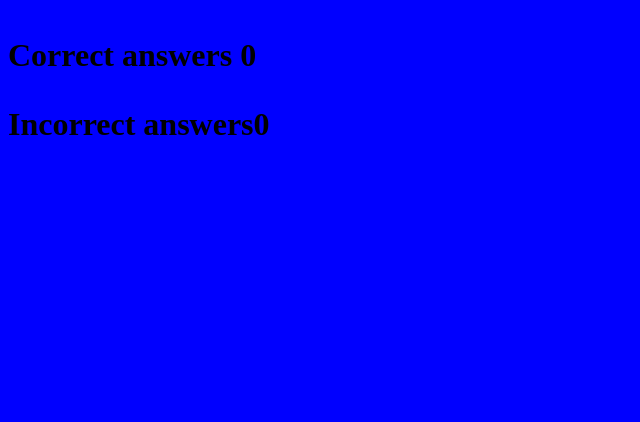
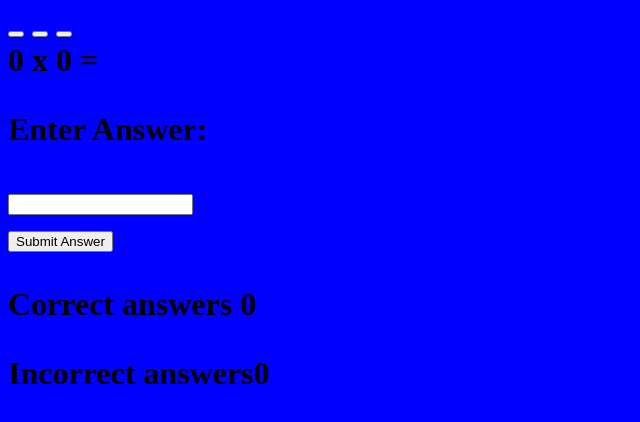
Before and after one commit to saram88/love-maths, a plain HTML site: page index.html in a window 1280 px wide. Shown: the part 92-514 px from the top of the page, without its empty margins (0-640 px from the left). Drawn offline with Linux system fonts and the light colour scheme.

```diff
--- a/index.html
+++ b/index.html
@@ -11,8 +11,29 @@
       <h1 class="heading"</h1>
           <img class="logo" src="assets/Images/logo.png" alt="logo"> Love Maths
       <div class="game-area">
-
+          <div class="controls area>
+              <button class="btn btn--big btn--green">
+                <i class="fas fa-plus"></i>
+              </button>
+              <button class="btn btn--big btn--blue">
+                <i class="fas fa-minus"></i>
+              </button>
+              <button class="btn btn--big btn--orange">
+                <i class="fas fa-time"></i>
+              </button>
+              <button class="btn btn--big btn--red">
+                <i class="fas fa-divide"></i>
+              </button>
+          </div>
+      <div class="question-area">
+              <span id="operand1">0</span>
+              <span id="operator">x</span>
+              <span id="operand2">0</span>
+              <span>=</span>
+              <p class="answer-message">Enter Answer:</p>
+              <input id="answer-box" type="number">
       </div>
+      <button class="btn btn--gray">Submit Answer</button>
       <div class="score-area">
           <p class="scores">Correct answers <span id="score">0</span></p>
           <p class="scores">Incorrect answers<span id="incorrect">0</span></p>
```
